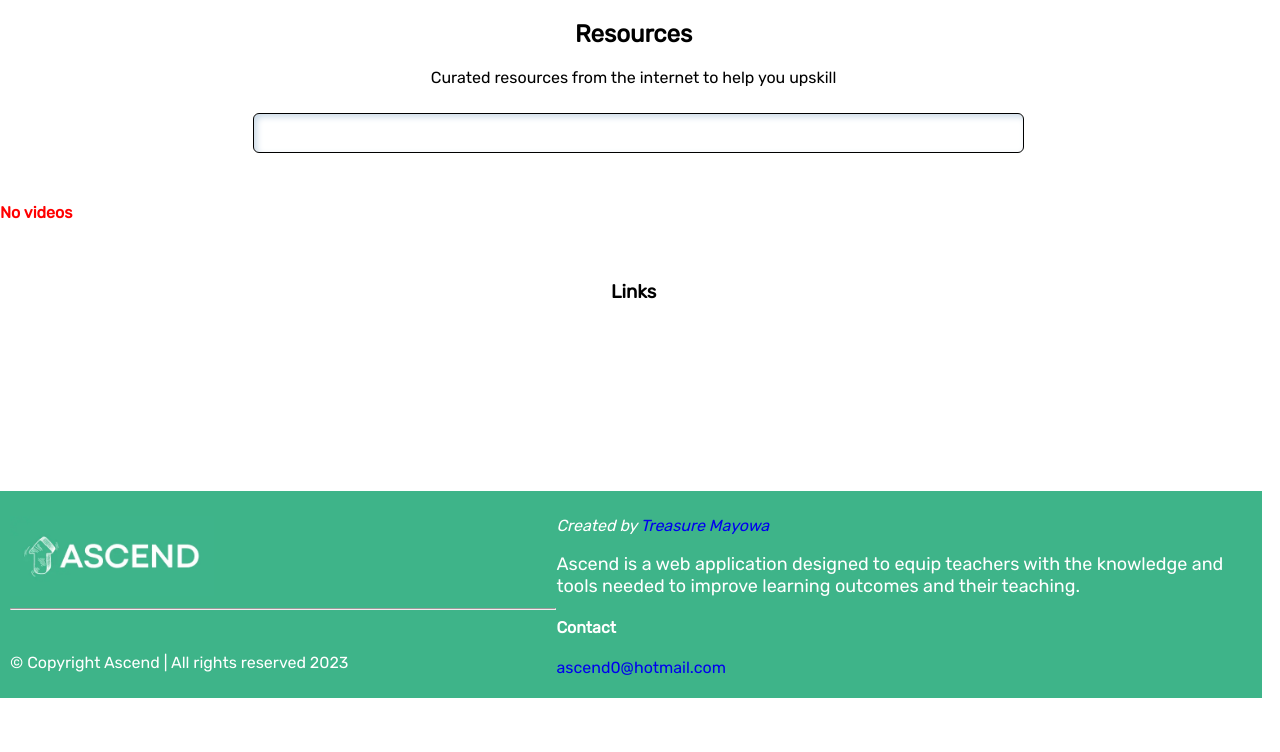
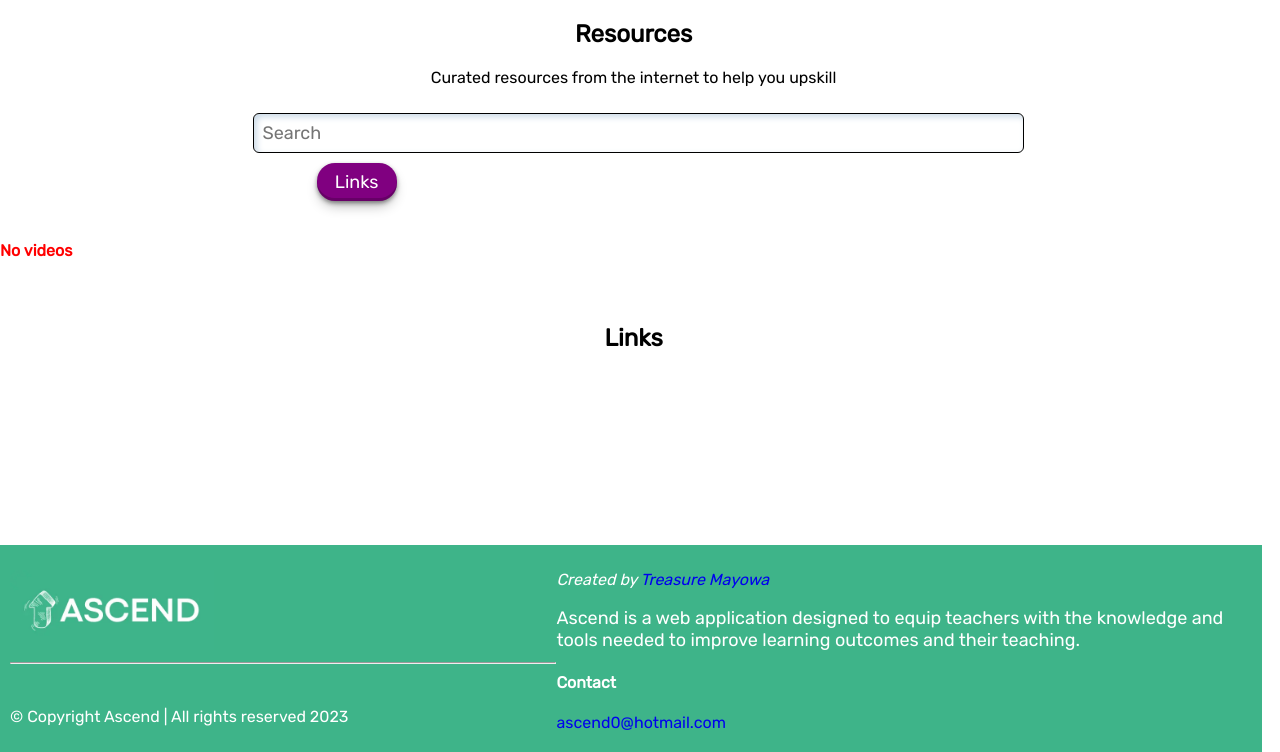
Before and after one commit to Treasure-Mayowa/Ascend, a Django app: page /resources in a window 1280 px wide. Shown: the part 100-852 px from the top of the page. Before the commit the page ends 798 px from the top, so only its background shows below. Run offline with Django 4.2, Linux system fonts and the light colour scheme; the visitor is signed in with stand-in values (Sample User, id 1); data that the repository does not hold is empty.

Commit message:
Update html files

```diff
--- a/ascend/templates/ascend/courses.html
+++ b/ascend/templates/ascend/courses.html
@@ -7,7 +7,7 @@
     {% if user.is_authenticated %}
     <div class="activities">
         <div class="courses">
-            <img src="{% static "ascend/ai-generated.jpg" %}" height="100%"/>
+            <img src="{% static "ascend/ai-generated.webp" %}" height="100%" alt="ai-for-teaching-course-image" />
             <h3>Using AI for Teaching</h3>
             <p>In this course, educators learn how to harness Artificial Intelligence (AI) for teaching</p>
             <a href="{% url "ai_course" %}"><button class='button'>View</button></a>
--- a/ascend/templates/ascend/resources.html
+++ b/ascend/templates/ascend/resources.html
@@ -1,15 +1,19 @@
 {% extends "ascend/layout.html" %}
+{% load static %}
 {% block title %}Resources - Ascend{% endblock title %}
 {% block body %}
 <section class="bottom">
     <div style="text-align: center;">
-        <h2 >Resources</h2>
+        <h2>Resources</h2>
         <p>Curated resources from the internet to help you upskill</p>
     </div>
     {% if user.is_authenticated %}
     <form class="form search" method="get" action="{% url "resources" %}">
-        <input type="text" required name="search" value="{{ search }}"/>
+        <input type="text" required name="search" value="{{ search }}" placeholder="Search"/>
     </form>
+    <div style="margin: auto; width: 50%;" >
+        <button class="button" id="links-button">Links</button>
+    </div>
     <br>
     <div class="activities" style="width: auto;">
         {% if videos %}
@@ -27,9 +31,9 @@
         {% endif %}
     </div>
     <br>
-    <h3 style="text-align: center;">Links</h3>
+    <h3 style="text-align: center; font-size: x-large;">Links</h3>
     <br>
-    <div class="activities" style="width: auto;">
+    <div class="activities" style="width: auto;" id="links">
         {% if resources %}
             {% for resource in resources %}
                 <a class="features resources video url" href="{{ resource.url | safe}}" target=”_blank”>
@@ -48,4 +52,5 @@
     </div>
     {% endif %}
 </section>
+<script src="{% static "ascend/resources.js" %}"></script>
 {% endblock body %}
```
Also changed, not shown: ascend/templates/ascend/index.html (+4 -3 lines), ascend/templates/ascend/tools.html (+7 -0 lines).
